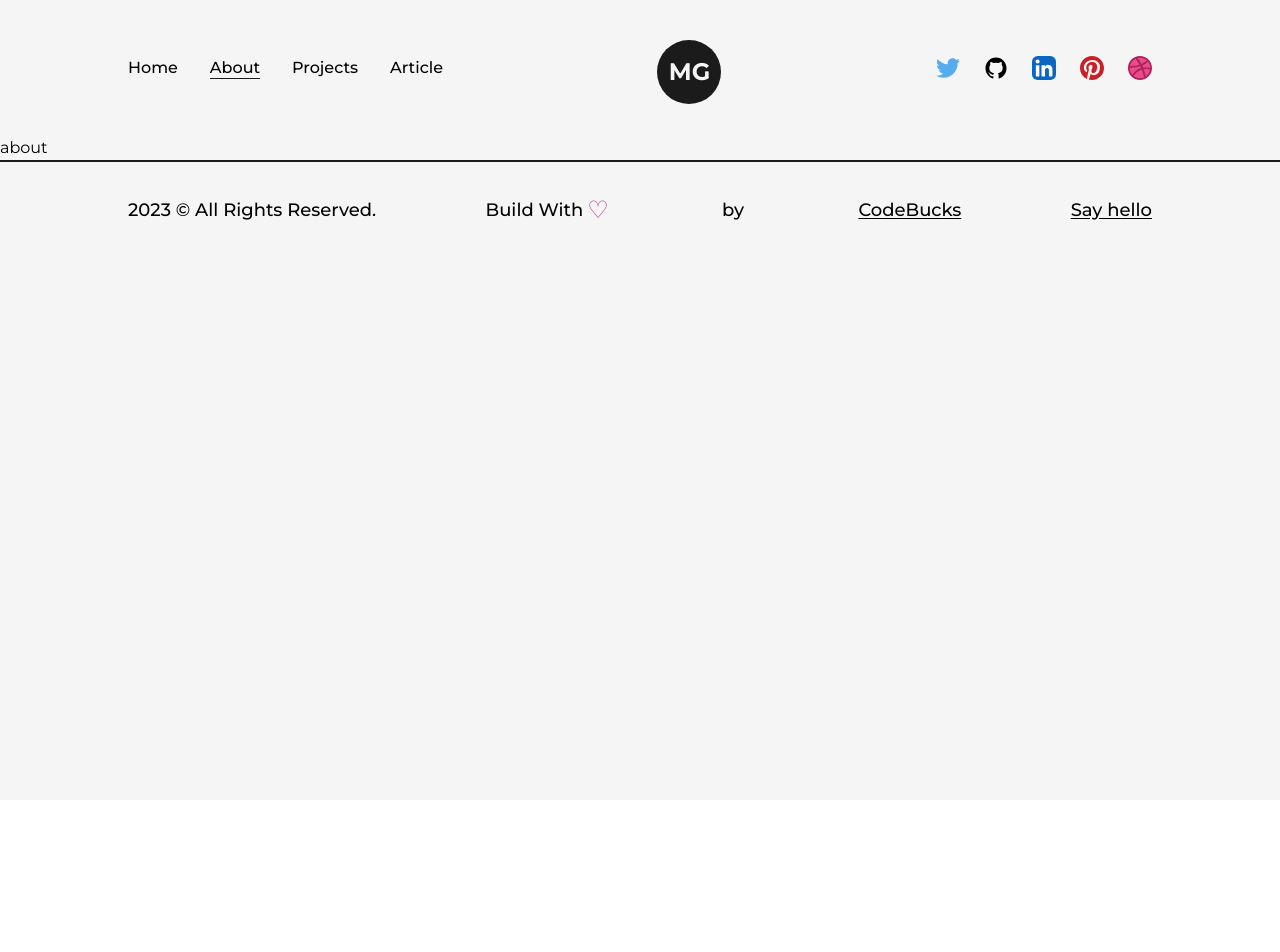
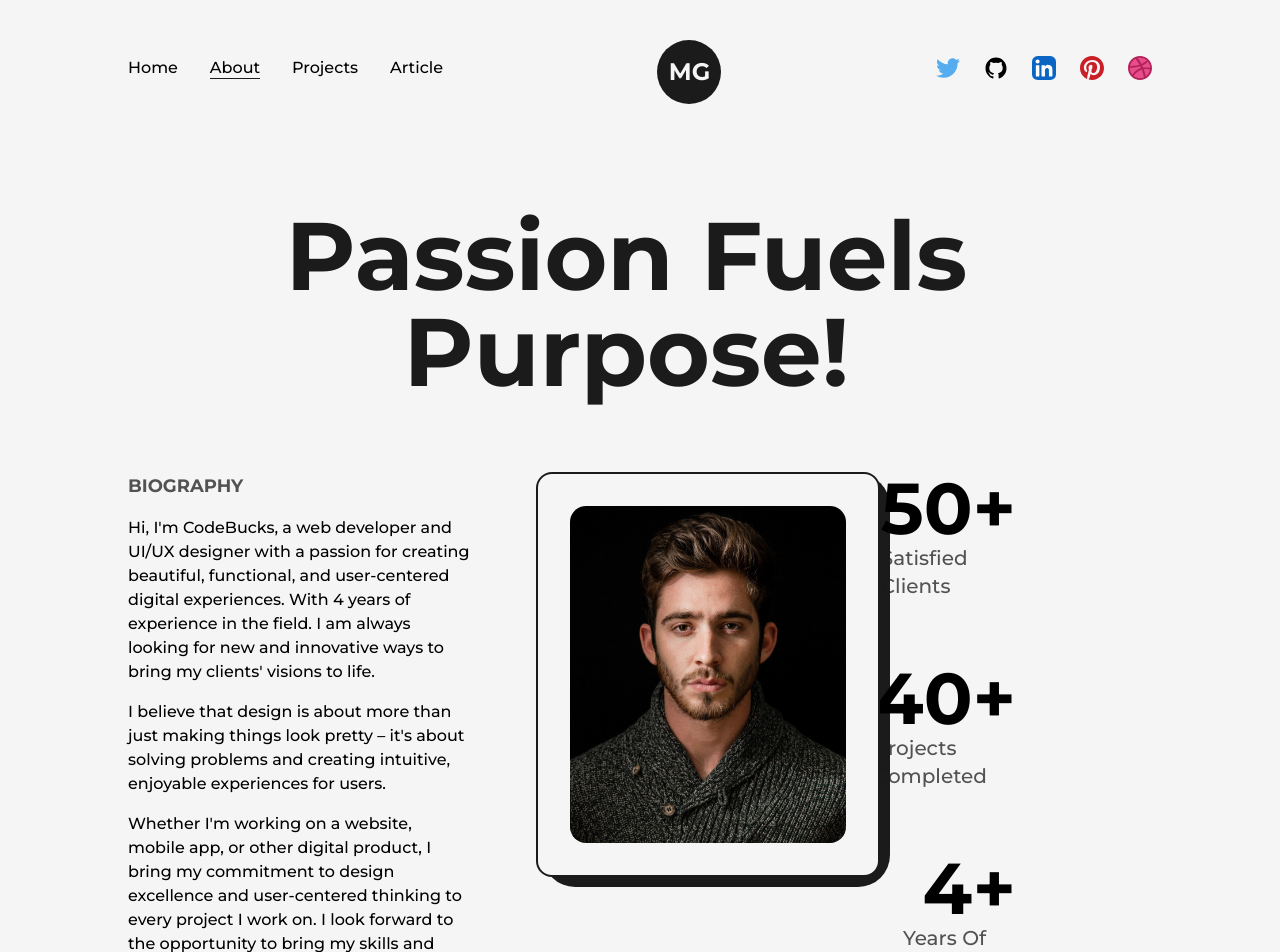
Before and after one commit to MikhailGorbunov/Portfolio, a Next.js app: page /about in a window 1280 px wide. Shown: the top 952 px of the page. Before the commit the page ends 800 px from the top, so only its background shows below. Built offline with nearby package versions, Linux system fonts and the light colour scheme.

Commit message:
Page: about. Skills are done

```diff
--- /dev/null
+++ b/src/components/Skills.js
@@ -0,0 +1,52 @@
+import React from "react";
+import { motion } from "framer-motion";
+
+const Skill = ({ name, x, y }) => {
+  return (
+    <motion.div
+      className="flex item-center justify center rounded-full font-semibold bg-dark text-light first-letter
+py-3 px-6 shadow-dark cursor-pointer absolute "
+      whileHover={{ scale: 1.05 }}
+      initial={{ x: 0, y: 0 }}
+      whileInView={{ x: x, y: y }}
+      transition={{ duration: 1.5 }}
+      viewport={{ once: true }}
+    >
+      {name}
+    </motion.div>
+  );
+};
+
+const Skills = () => {
+  return (
+    <>
+      <h2 className="font-bold text-8xl mt-64 w-full text-center">Skills</h2>
+      <div
+        className="w-full h-screen relative flex items-center justify-center
+      rounded-full bg-circularLight"
+      >
+        <motion.div
+          className="flex item-center justify center rounded-full font-semibold bg-dark text-light first-letter
+      p-8 shadow-dark cursor-pointer"
+          whileHover={{ scale: 1.05 }}
+        >
+          Web
+        </motion.div>
+        <Skill name="HTML" x="-25vw" y="-2vw" />
+
+        <Skill name="CSS" x="-5vw" y="-10vw" />
+
+        <Skill name="JavaScript" x="20vw" y="6vw" />
+        <Skill name="ReacJS" x="0vw" y="14vw" />
+        <Skill name="NextJS" x="-20vw" y="-15vw" />
+        <Skill name="Gatsby" x="15vw" y="-12vw" />
+        <Skill name="Web Design" x="32vw" y="-5vw" />
+        <Skill name="Figma" x="0vw" y="-20vw" />
+        <Skill name="Firebase" x="-25vw" y="18vw" />
+        <Skill name="Tailwind CSS" x="18vw" y="18vw" />
+      </div>
+    </>
+  );
+};
+
+export default Skills;
--- a/src/pages/about.js
+++ b/src/pages/about.js
@@ -1,9 +1,112 @@
-import React from 'react'
+import AnimatedText from "@/components/AnimatedText";
+import Layout from "@/components/Layout";
+import Head from "next/head";
+import Image from "next/image";
+import React, { useEffect, useRef } from "react";
+import profilePic from "../../public/images/profile/developer-pic-2.jpg";
+import { useInView, useMotionValue, useSpring } from "framer-motion";
+import Skills from "@/components/Skills";
+
+const AnimatedNumbers = ({ value }) => {
+  const ref = useRef(null);
+
+  const motionValue = useMotionValue(0);
+  const springValue = useSpring(motionValue, { duration: 3000 });
+  const isInView = useInView(ref, {once:true});
+
+  useEffect(() => {
+    if (isInView) {
+      motionValue.set(value);
+    }
+  }, [isInView, value, motionValue]);
+
+  useEffect(() => {
+    springValue.on("change", (latest) => {
+if(ref.current && latest.toFixed(0) <= value) {
+    ref.current.textContent = latest.toFixed(0);
+}
+    });
+  }, [springValue, value]);
+  return <span ref={ref}></span>;
+};
 
 function about() {
   return (
-    <div>about</div>
-  )
+    <>
+      <Head>
+        <title>CodeBucks | About Page</title>
+        <meta name="description" content="any description" />
+      </Head>
+
+      <main className="flex w-full flex-col items-center justify-center">
+        <Layout className="pt-16">
+          <AnimatedText text="Passion Fuels Purpose!" className="mb-16" />
+          <div className="grid w-full grid-cols-8 gap-16">
+            <div className="col-span-3 flex flex-col items-start justify-start">
+              <h2 className="mb-4 text-lg font-bold uppercase text-dark/75">
+                Biography
+              </h2>
+              <p className="font-medium">
+                Hi, I'm CodeBucks, a web developer and UI/UX designer with a
+                passion for creating beautiful, functional, and user-centered
+                digital experiences. With 4 years of experience in the field. I
+                am always looking for new and innovative ways to bring my
+                clients' visions to life.
+              </p>
+              <p className="my-4 font-medium">
+                I believe that design is about more than just making things look
+                pretty – it's about solving problems and creating intuitive,
+                enjoyable experiences for users.{" "}
+              </p>
+              <p className="font-medium">
+                {" "}
+                Whether I'm working on a website, mobile app, or other digital
+                product, I bring my commitment to design excellence and
+                user-centered thinking to every project I work on. I look
+                forward to the opportunity to bring my skills and passion to
+                your next project.
+              </p>
+            </div>
+
+            <div
+              className="col-span-3 relative h-max rounded-2xl border-2 border-solid border-dark bg-light
+            p-8"
+            >
+              <div className="absolute top-0 -right-3 -z-10 w-[102%] h-[103%] rounded-[2rem] bg-dark" />
+              <Image
+                src={profilePic}
+                alt="Error"
+                className="w-full h-auto rounded-2xl"
+              />
+            </div>
+            <div className="cql-span-2 flex flex-col items-end justify-between">
+              <div className="flex flex-col items-end justify-center">
+                <span className="inline-block text-7xl font-bold">
+                  <AnimatedNumbers value={50} />+
+                </span>
+                <h2 className="text-xl font-medium capitalize text-dark/75">
+                  satisfied clients
+                </h2>
+              </div>
+              <div className="flex flex-col items-end justify-center">
+                <span className="inline-block text-7xl font-bold"><AnimatedNumbers value={40} />+</span>
+                <h2 className="text-xl font-medium capitalize text-dark/75">
+                  projects completed
+                </h2>
+              </div>
+              <div className="flex flex-col items-end justify-center">
+                <span className="inline-block text-7xl font-bold"><AnimatedNumbers value={4} />+</span>
+                <h2 className="text-xl font-medium capitalize text-dark/75">
+                  years of experience
+                </h2>
+              </div>
+            </div>
+          </div>
+          <Skills/>
+        </Layout>
+      </main>
+    </>
+  );
 }
 
-export default about
+export default about;
--- a/tailwind.config.js
+++ b/tailwind.config.js
@@ -20,6 +20,10 @@
       animation: {
         "spin-slow": "spin 8s linear infinite",
       },
+      backgroundImage: {
+        circularLight:
+          "repeating-radial-gradient(rgba(0,0,0,0.4) 2px, #f5f5f5 5px, #f5f5f5 100px);",
+      },
     },
   },
   plugins: [],
```
